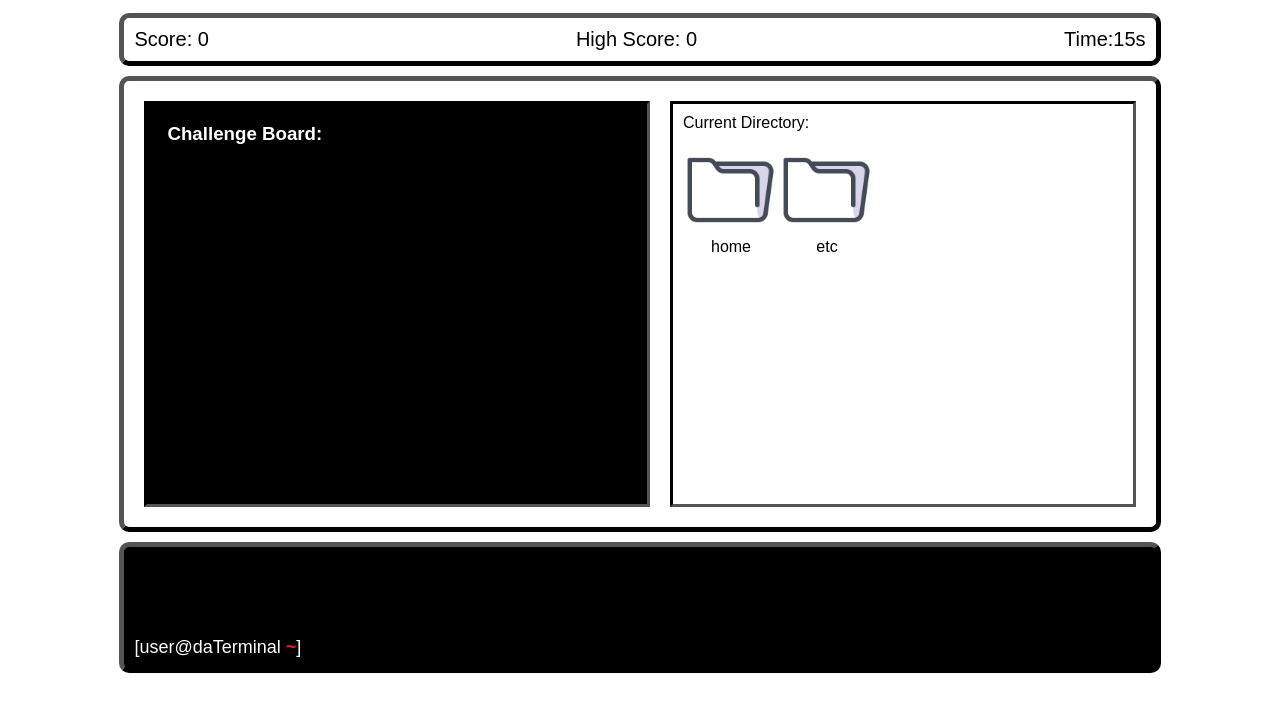
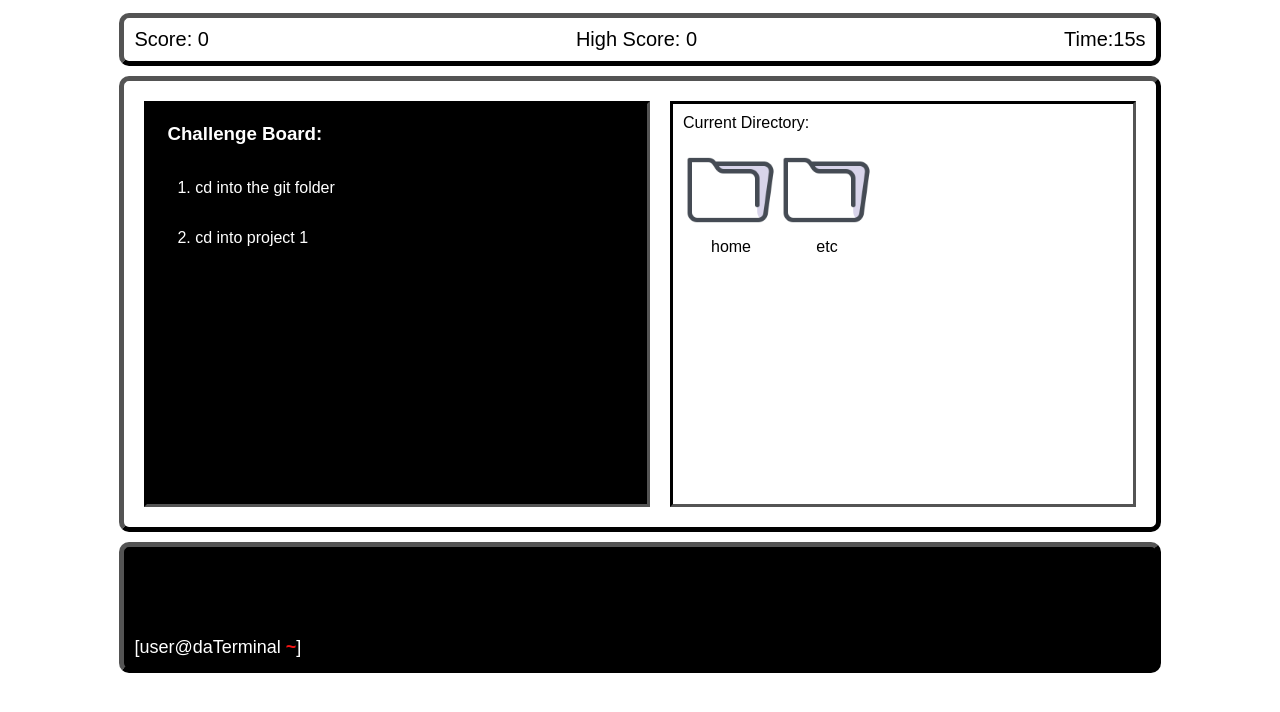
Before and after one commit to greattechpk/javascript-terminal-game, a plain HTML site: page index.html in a window 1280 px wide. Drawn offline with Linux system fonts and the light colour scheme; a web font is replaced by a local one.

Commit message:
added challenge board rendering functions working on challenge checks vs the array

```diff
--- a/index.html
+++ b/index.html
@@ -19,6 +19,9 @@
         <div class="viewport-board">
             <div class="challenge-container view">
                 <h3>Challenge Board:</h3>
+                <div id="challenges">
+
+                </div>
                 <div id="challenge-queue"></div>
             </div>
             <div class="destination-container view">
--- a/js/app.js
+++ b/js/app.js
@@ -49,12 +49,39 @@ let timeHtml = document.getElementById("time")
 timeHtml.textContent  = timeCount
 let countdown = setInterval(() => {
     timeCount--
-    (timeCount == 0) ? (timeHtml.textContent = ""): (timeHtml.textContent  = timeCount,console.log(timeHtml.textContent));
+    (timeCount == 0) ? (timeHtml.textContent = ""): (timeHtml.textContent  = timeCount);
     if(timeCount <= 0){
         clearInterval(countdown)};
 },1000)
 
+///challenge array
+let challengeArr = [["cd into the git folder", currentDirectory, loadedObject.home.workspace.git],["cd into project 1",currentDirectory,loadedObject.home.workspace.git.project1]]
+let challengesHtml = document.getElementById("challenges")
+let checkStep = 0
+let checkIndex = challengeArr[checkStep]
+console.log(checkStep)
+let count = 0
+challengeArr.forEach((array)=>{
 
+    let challengeLine = document.createElement("p")
+    challengeLine.id = `challenge${count + 1}`
+    challengeLine.innerHTML = `${count + 1}. <span class="challenge">${array[0]}</span>`
+    challengesHtml.appendChild(challengeLine)
+    count++
+
+})
+
+function challengeCheck(array){
+    console.log(checkIndex)
+    console.log(currentDirectory)
+    console.log(array[1] === array[2])
+    if (array[1] === array[2]){
+        checkStep = checkStep++
+        checkIndex = challengeArr[checkStep]
+        console.log(checkIndex)
+    }
+
+}
 
 
 ////////////////////////////operation functions
@@ -103,39 +130,6 @@ function targetDirectory(path, histArr) {
     }
 }
 
-// function pasteCurrent(path,item){///////////////mv stuff
-//     let directoryImg = currentDirectory
-//     let histArr = tempHist
-//     let histArrBck = tempHist
-//     path = path.split("/")
-//     for(let i =0; i<path.length;i++){
-//         let checkStr = ".."
-//         if(path[i] == checkStr){
-//             currentDirectory = {...loadedObject}
-//             console.log(histArr)
-//             for(let j =0; j < histArr.length-1;j++){
-//                 currentDirectory=currentDirectory[histArr[j]]
-//                 console.log(currentDirectory)
-//                 console.log(Object.keys(currentDirectory))
-//             }
-//             histArr.pop()
-//             console.log("This is histArr", histArr)
-//             if(histArr.length === 0){
-//                 currentDirectory = loadedObject///may need to fix might reset moves???????????????????????????????????????????????????????????????????????????????????????????????
-//                 console.log(currentDirectory)
-//             }
-//         }else{
-//         currentDirectory = currentDirectory[path[i]]//changes current directory per item in typed path
-//         histArr.push(path[i])
-//         console.log(tempHist) //creates a temp array of history for typed path ------------------ SHOULD BE USED TO STORE ..'S FOR CD
-//     }
-
-//     }
-//     currentDirectory += item
-//     currentDirectory = directoryImg
-//     tempHist = histArrBck
-// }
-
 // /////////////////////////////////////////////////// Terminal
 const terminal = document.querySelector("#terminal")
 const terminalHistory = document.querySelector("#terminal-history")
@@ -149,11 +143,7 @@ terminal.addEventListener('keyup', () => {
         let typedToMVCP
         let typedPath = typedArr[1]
 
-        // if (typedOperation === "mv"||typedOperation === "cp"){///////////////////mv stuff
-        //     typedToMVCP = typedArr[1]
-        //     typedPath = typedArr[2]
-        // }
-        // console.log(typedToMVCP)
+
         if (currentDirectory === loadedObject) {
             currentFolder = '/'
         }///needs functionalitys
@@ -163,6 +153,8 @@ terminal.addEventListener('keyup', () => {
         /////////////////////////////////////////////////////////////////////////////////////////////////////////////////////////////////////////build line for terminal
         terminal.value = ''
         terminalHistory.scrollTop = terminalHistory.scrollHeight
+
+        challengeCheck(checkIndex)
     }
 })
 
--- a/style/style.css
+++ b/style/style.css
@@ -58,6 +58,10 @@ body{
     color: white;
     padding: 0 20px;
 }
+#challenges{
+    display: flex;
+    flex-direction: column;
+}
 /* terminal styling */
 
 .terminal-board{
```
Also changed, not shown: 1 other file.
